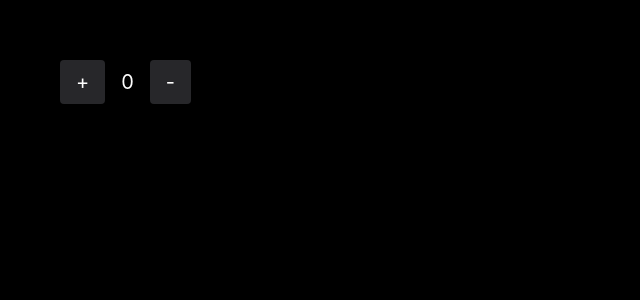
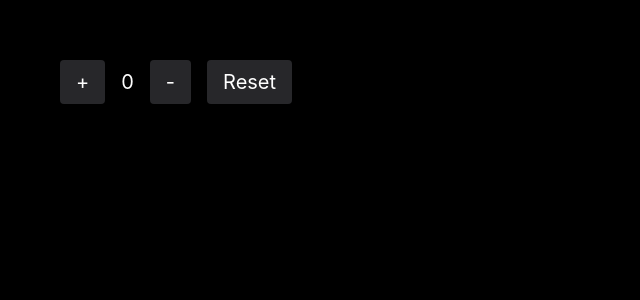
Before and after one commit to thesachin07/Practice-Project, a React (Vite) app in the folder react-elements/: page / in a window 1280 px wide. Shown: the top 300 px of the page, without its empty margins (0-640 px from the left). Built offline with nearby package versions, Linux system fonts and the light colour scheme.

Commit message:
Refactor App component to include useEffect and update button functionality for count limits

```diff
--- a/react-elements/src/App.jsx
+++ b/react-elements/src/App.jsx
@@ -1,13 +1,16 @@
 import React from "react";
-import { useState } from "react";
+import { useState, useEffect } from "react";
 
 function App() {
 
     const [count, setCount] = useState(0)
+
+
+
     return (
         <div className="m-10 p-5 flex items-center gap-4 text-xl ">
 
-            <div><button onClick={ () => setCount  ((count) => Math.min(3, count + 1))}
+            <div><button onClick={ () => setCount  ((count) => Math.min(100, count + 1))}
             className="px-4 py-2 bg-zinc-800 text-white rounded">
                 +
              </button>
@@ -20,7 +23,13 @@ function App() {
                   </button>
                   </div>
 
-        </div>
+                   <div><button onClick={ () => setCount  ((count) => 0 )}
+             className="px-4 py-2 bg-zinc-800 text-white rounded">
+                 Reset
+                  </button>
+                  </div>
+
+       </div>
     );
 }
 
```
